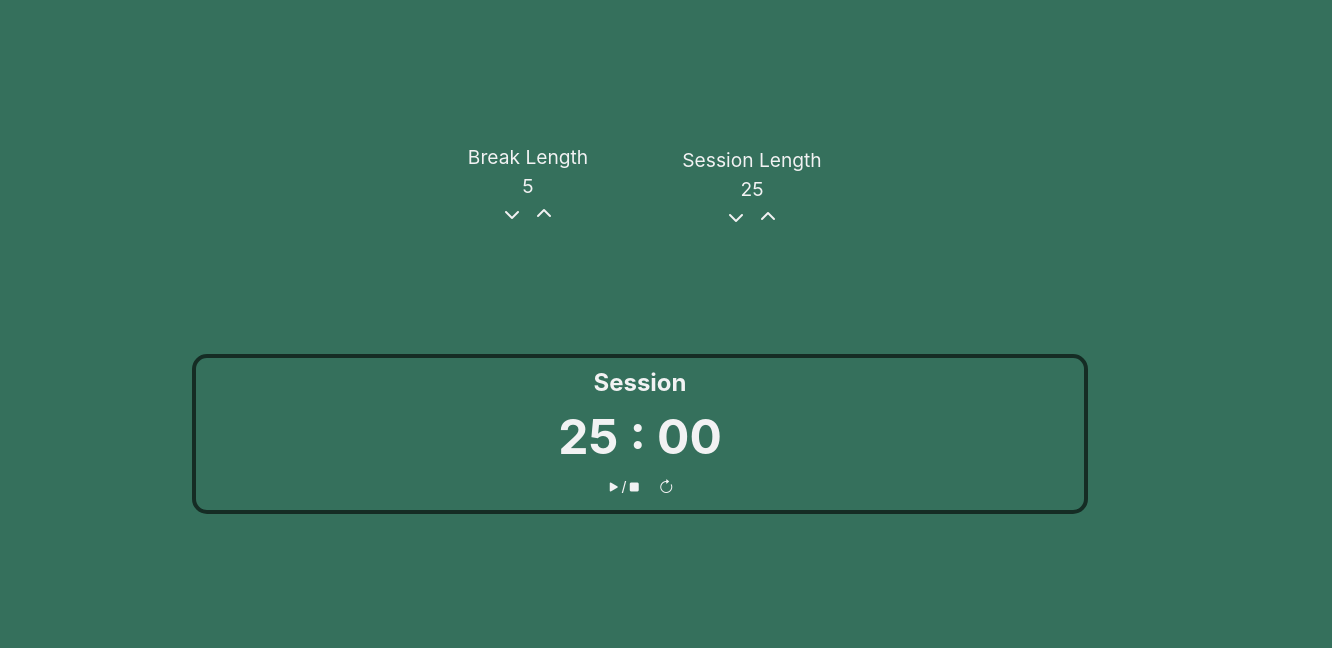
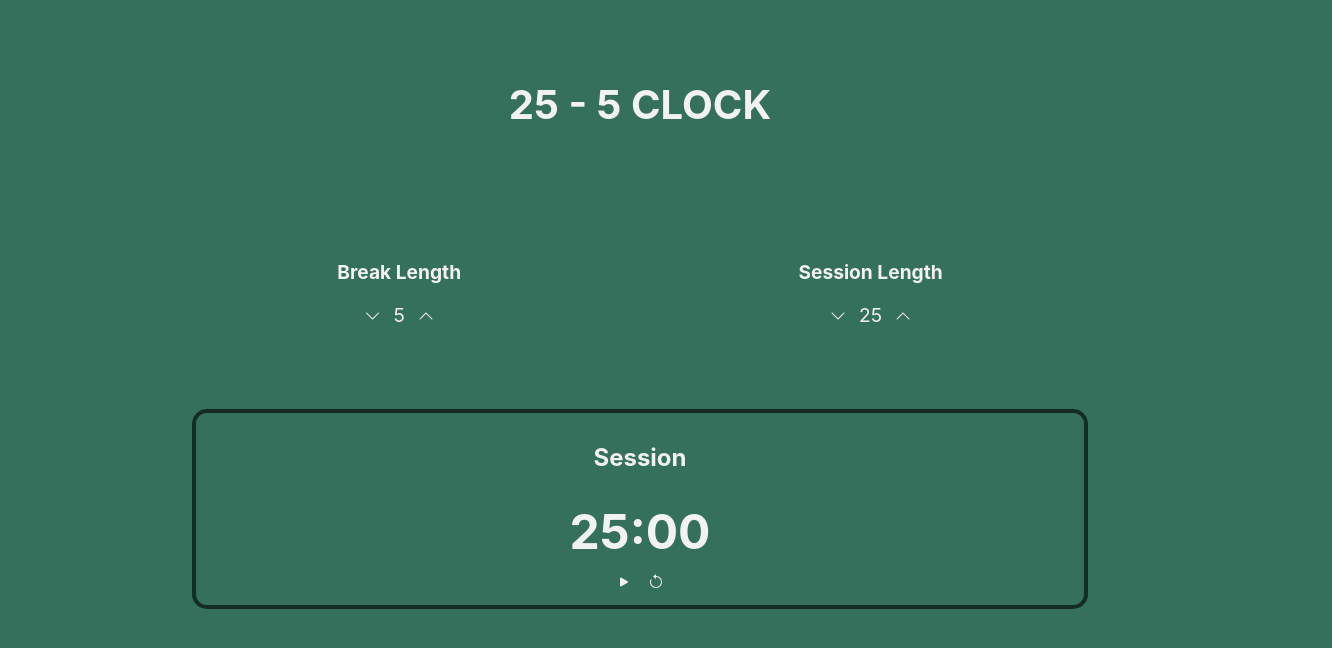
Before and after one commit to lucky7luc/25-5-clock, a React (Create React App) app: page / in a window 1280 px wide. Shown: the top 648 px of the page, 1332 px wide, since content can reach past the window. Built offline with nearby package versions, Linux system fonts and the light colour scheme.

Commit message:
last commit - finished 25-5-clock

```diff
--- a/package.json
+++ b/package.json
@@ -9,6 +9,7 @@
     "@testing-library/react": "^13.4.0",
     "@testing-library/user-event": "^13.5.0",
     "bootstrap": "^5.3.3",
+    "bootstrap-icons": "^1.11.3",
     "react": "^18.3.1",
     "react-dom": "^18.3.1",
     "react-redux": "^9.1.2",
--- a/src/App.css
+++ b/src/App.css
@@ -1,33 +1,29 @@
 body{
+  text-align: center;
   background-color: rgb(53, 112, 92);
   color: rgb(242, 242, 243);
 }
 
+h1 {
+  font-size: 2.5rem;
+  margin-top: 10vh;
+}
+
 .timer {
-  text-align: center;
   border: solid 4px rgba(0, 0, 0, 0.604);
-  margin: 0 15vw;
+  margin: 10vh 15vw;
   padding: 10px;
   border-radius: 15px;
 }
 
-.break-session-length {
-  text-align: center;
-  margin: 50px;
+.lengths {
   padding: 10px;
-  border-radius: 5px;
 }
 
-.break-container {
-  position: relative;
-  top: 5.3em;
-  right: 7em;
-}
-
-.session-container {
-  position: relative;
-  bottom: 4em;
-  left: 7em;
+.break-session-container {
+  display: flex;
+  justify-content: space-evenly;
+  margin-top: 7em;
 }
 
 #break-label {
--- a/src/App.js
+++ b/src/App.js
@@ -1,156 +1,142 @@
+import './App.css';
 import React, {Component} from 'react';
-import {Provider, connect} from 'react-redux';
-import './App.css';
 import { configureStore } from '@reduxjs/toolkit';
-import 'bootstrap/dist/js/bootstrap.bundle.min.js';
-import '@fortawesome/fontawesome-free/css/all.min.css';
+import { Provider, connect } from 'react-redux';
+import 'bootstrap-icons/font/bootstrap-icons.css';
 
+//Redux
+const defaultState = {
+  break: 5,
+  session: 25,
+  sessionMode: true,
+};
 
-// Redux
+const INC_BREAK = "INC_BREAK";
 const DEC_BREAK = "DEC_BREAK";
-const INC_BREAK = "INC_BREAK";
+const INC_SESSION = "INC_SESSION";
 const DEC_SESSION = "DEC_SESSION";
-const INC_SESSION = "INC_SESSION";
 const CHANGE_MODE = "CHANGE_MODE";
 const RESET = "RESET";
 
-const defaultState = {
-  break: 5,
-  session: 25,
-  sessionMode: true
-};
-
 const reducer = (state = defaultState, action) => {
   switch(action.type){
+    case INC_BREAK:
+      return {
+        ...state,
+        break: state.break < 60 ? state.break + 1 : state.break};
     case DEC_BREAK:
       return {
         ...state,
-          break: state.break - 1
-        };
-      case INC_BREAK:
+        break: state.break > 1 ? state.break - 1 : state.break};
+    case INC_SESSION:
       return {
         ...state,
-          break: state.break + 1
-        };
+        session: state.session < 60 ? state.session + 1 : state.session};
     case DEC_SESSION:
       return {
         ...state,
-          session: state.session - 1
-        };
-      case INC_SESSION:
-          return {
-            ...state,
-            session: state.session + 1
-        };
+        session: state.session > 1 ? state.session - 1 : state.session};
     case CHANGE_MODE:
       return {
         ...state,
-          sessionMode: !state.sessionMode
-        };
+        sessionMode: !state.sessionMode};
     case RESET:
       return {
-          ...defaultState
-        };
+        ...defaultState};
     default:
       return state
   };
-}
+};
 
 const store = configureStore({ reducer });
 
+const incBreakAction = () => ({type: INC_BREAK});
 const decBreakAction = () => ({type: DEC_BREAK});
-const incBreakAction = () => ({type: INC_BREAK});
+const incSessionAction = () => ({type: INC_SESSION});
 const decSessionAction = () => ({type: DEC_SESSION});
-const incSessionAction = () => ({type: INC_SESSION});
 const changeModeAction = () => ({type: CHANGE_MODE});
 const resetAction = () => ({type: RESET});
 
 
-// React
-class Break extends Component{
+//React
+
+class Break extends Component {
   constructor(props){
     super(props);
-    this.breakDecrement = this.breakDecrement.bind(this);
-    this.breakIncrement = this.breakIncrement.bind(this);
-  }
+    this.incBreak = this.incBreak.bind(this);
+    this.decBreak = this.decBreak.bind(this);
+  };
 
-  breakDecrement(){
-    if(this.props.break > 1){
-    this.props.decBreakActionCall();
-    }
-  }
+  incBreak(){
+    if (this.props.break < 60 ) {
+    this.props.incBreakActionCall(); };
+  };
 
-  breakIncrement(){
-    if(this.props.break < 60){
-    this.props.incBreakActionCall();
-    }
-  }
+  decBreak(){
+    if (this.props.break > 1 ) {
+    this.props.decBreakActionCall(); };
+  };
 
-  render(){
-    return (
-      <div className="break-session-length">
-        <div className="break-container">
-       <span id="break-label">Break Length</span>
-       <div id="break-length">{this.props.break}</div>
-        <button id="break-decrement" onClick={this.breakDecrement}><i class="fas fa-chevron-down"></i>
-</button>
-        <button id="break-increment" onClick={this.breakIncrement}><i class="fas fa-chevron-up"></i>
-</button>
-        </div>
+  render() {
+    return(
+      <div className='lenghts'>
+        <h3 id='break-label'>Break Length</h3>
+        <button id='break-decrement' onClick={this.decBreak}><i className='bi bi-chevron-down'></i></button>
+        <span id='break-length'>{this.props.break}</span>
+        <button id='break-increment' onClick={this.incBreak}><i className='bi bi-chevron-up'></i></button>
       </div>
     );
-  }
-}
+  };
+};
 
-class Session extends Component{
+class Session extends Component {
   constructor(props){
     super(props);
-    this.sessionDecrement = this.sessionDecrement.bind(this);
-    this.sessionIncrement = this.sessionIncrement.bind(this);
-  }
+    this.incSession = this.incSession.bind(this);
+    this.decSession = this.decSession.bind(this);
+  };
 
-  sessionDecrement(){
-    if(this.props.session > 1){
-    this.props.decSessionActionCall();
-    }
-  }
+  incSession(){
+    if (this.props.session < 60 ) {
+    this.props.incSessionActionCall();};
+  };
 
-  sessionIncrement(){
-    if(this.props.session < 60){
-    this.props.incSessionActionCall();
-    }
-  }
+  decSession(){
+    if (this.props.session > 1 ) {
+    this.props.decSessionActionCall();};
+  };
 
-  render(){
-    return (
-      <div className="break-session-length">
-        <div className="session-container">
-       <span id="session-label">Session Length</span>
-       <div id="session-length">{this.props.session}</div>
-       <button id="session-decrement" onClick={this.sessionDecrement}><i class="fas fa-chevron-down"></i>
-</button>
-       <button id="session-increment" onClick={this.sessionIncrement}><i class="fas fa-chevron-up"></i>
-</button>
-       </div>
+  render() {
+    return(
+      <div className='lenghts'>
+        <h3 id='session-label'>Session Length</h3>
+        <button id='session-decrement' onClick={this.decSession}><i className='bi bi-chevron-down'></i></button>
+        <span id='session-length'>{this.props.session}</span>
+        <button id='session-increment' onClick={this.incSession}><i className='bi bi-chevron-up'></i></button>
       </div>
     );
-  }
-}
+  };
+};
 
-class Timer extends Component{
+class Timer extends Component {
   constructor(props){
     super(props);
     this.state = {
-      currentTime: `${this.props.session} : 00`,
-      timerStarted: false,
+      mode: this.props.sessionMode ? "Session" : "Break",
+      currentTime: `${this.props.session}:00`,
       timerInterval: null,
-      mode: this.props.sessionMode ? "Session" : "Break",
-    }
+      timerIsRunning: false,
+      count: 1
+    };
+
     this.reset = this.reset.bind(this);
-    this.startOrStopTimer = this.startOrStopTimer.bind(this);
+    this.startOrStop = this.startOrStop.bind(this);
     this.updateState = this.updateState.bind(this);
-    this.handleTimerEnd = this.handleTimerEnd.bind(this);
-  }
+    this.switchMode = this.switchMode.bind(this);
+    this.playAlarm = this.playAlarm.bind(this);
+    this.runTimer = this.runTimer.bind(this);
+   // this.disableButtons = this.disableButtons.bind(this);
+  };
 
   componentDidMount() {
     this.unsubscribe = store.subscribe(this.updateState);
@@ -158,150 +144,184 @@ class Timer extends Component{
 
   componentWillUnmount() {
     this.unsubscribe();
+    clearInterval(this.state.timerInterval);
   }
 
   updateState() {
     const state = store.getState();
     const mode = state.sessionMode ? "Session" : "Break";
     const time = state.sessionMode ? state.session : state.break;
+    const formattedTime = ('0' + time).slice(-2)
     this.setState({
       mode: mode,
-      currentTime: `${time} : 00`
+      currentTime: `${formattedTime}:00`
     });
   }
 
   reset(){
+    clearInterval(this.state.timerInterval);
     this.props.resetActionCall();
-    if(this.state.timerInterval){
-      clearInterval(this.state.timerInterval)
-    }
+    setTimeout(()=>{
     this.setState({
-      timerStarted: false,
+      mode: this.props.sessionMode ? "Session" : "Break",
+      timerIsRunning: false,
       timerInterval: null,
-      mode: "Session"
+      count: 1
+    });}, 0)
+    const audio = document.getElementById("beep");
+    audio.currentTime = 0;
+    audio.pause();
+  };
+
+  switchMode() {
+    clearInterval(this.state.timerInterval);
+    this.props.changeModeActionCall();
+
+    setTimeout(() => {
+    const state = store.getState();
+    const newMode = state.sessionMode ? "Session" : "Break";
+    const time = state.sessionMode ? state.session : state.break;
+    const formattedTime = ('0' + time).slice(-2);
+
+    this.setState({
+      mode: newMode,
+      currentTime: `${formattedTime}:00`,
+      count: 1,
     });
+
+    this.runTimer();
+  }, 0);
+  };
+
+  playAlarm(){
+    const audio = document.getElementById("beep");
+    audio.currentTime = 0;
+    audio.play().catch((e)=> {
+      console.log("Error playing audio: " + e);
+    });
+    setTimeout(() =>{
+      audio.currentTime = 0;
+      audio.pause();
+    }, 3000)
   }
 
-  handleTimerEnd(){
-    //let alarm = new Audio('alarm.mp3');
-    //alarm.play();
-    console.log("helloo");
 
+  runTimer() {
+    if(this.state.timerInterval !== null) {
       clearInterval(this.state.timerInterval);
-    this.setState({
-      timerStarted: false,
-      timerInterval: null,
-    });
-
-    if (this.props.sessionMode) {
-      this.props.changeModeActionCall();  // Wechsel zum Break-Modus
-      this.setState({
-        mode: "Break",
-        currentTime: `${this.props.break} : 00`,
-        timerStarted: false,
-      });
-      this.startOrStopTimer();  // Startet den Break-Timer
-    } else {
-      this.reset();  // Reset nach Beendigung des Breaks
-      this.startOrStopTimer();
-    }
     }
 
-  startOrStopTimer(){
+    let [minutes, seconds] = this.state.currentTime.split(":").map(Number);
+    let totMiliseconds = (minutes * 60 + seconds) * 1000;
 
-    if(!this.state.timerStarted){
-      let startTime = new Date().getTime();
-      let sessionTime = this.props.session * 1000 * 60;
-      let endtime = startTime + sessionTime;
+    const timeInterval = setInterval(() => {
+        let timeLeft = totMiliseconds - (1000 * this.state.count);
+      if (timeLeft >= 0) {
+        let newMinutes = Math.floor(timeLeft/(1000 *60));
+        let formattedMinutes = ('0' + newMinutes).slice(-2);
+        let newSeconds = Math.floor((timeLeft/1000) % 60);
+        let formattedSeconds = ('0' + newSeconds).slice(-2);
 
-      const timerInterval = setInterval(() => {
-        let timeLeft = endtime - new Date().getTime();
+        let text = `${formattedMinutes}:${formattedSeconds}`;
 
-        console.log(timeLeft);
-
-        if(timeLeft > 0){
-          let minutes = Math.floor(timeLeft / (1000 * 60));
-          let seconds = Math.round((timeLeft / 1000) % 60);
-          let text = ('0' + minutes).slice(-2) + ' : ' + ('0' + seconds).slice(-2);
-
-          this.setState({
+        this.setState((prevState)=>({
          currentTime: text,
-          });
+         count: prevState.count +1,
+        }));
+      } else {
+        this.playAlarm();
+        clearInterval(this.state.timerInterval);
+        this.switchMode();
       }
     }, 1000);
 
-      this.handleTimerEnd();
+    this.setState({
+      timerInterval: timeInterval
+    });
+  };
 
+  //disables Buttons, when the timer is running, not activated due to FCC test errors
+  /*disableButtons(){
+    if(!this.state.timerIsRunning){
+      document.getElementById("break-decrement").disabled = true;
+      document.getElementById("break-increment").disabled = true;
+      document.getElementById("session-decrement").disabled = true;
+      document.getElementById("session-increment").disabled = true;
+    } else {
+      document.getElementById("break-decrement").disabled = false;
+      document.getElementById("break-increment").disabled = false;
+      document.getElementById("session-decrement").disabled = false;
+      document.getElementById("session-increment").disabled = false;
+    }
+  }*/
+
+  startOrStop(){
+   // this.disableButtons();
+    if(!this.state.timerIsRunning){
+      this.runTimer();
       this.setState({
-        timerStarted: true,
-        timerInterval: timerInterval
+        timerIsRunning: true,
+        count: 1,
       });
     } else {
       clearInterval(this.state.timerInterval);
       this.setState({
-        timerStarted: false,
-        timerInterval: null
-      });
-    }
-
-  }
-
-  render(){
-    return (
-      <div className="timer">
-       <span id="timer-label">{this.state.mode}</span>
-       <div id="time-left">{this.state.currentTime}</div>
-       <button id="start_stop" onClick={this.startOrStopTimer}><i class="bi bi-play-fill"></i>
-/<i class="bi bi-stop-fill"></i>
-</button>
-       <button id="reset" onClick={this.reset}><i class="bi bi-arrow-clockwise"></i>
-</button>
-      </div>
-    );
+        timerIsRunning: false,
+        timerInterval: null,
+        count: 1,
+      })
     }
   }
 
+  render() {
+    return(
+      <div className='timer'>
+        <h2 id='timer-label'>{this.state.mode}</h2>
+        <div id="time-left">{this.state.currentTime}</div>
+        <button id='start_stop' onClick={this.startOrStop}>{this.state.timerIsRunning ? (<i className='bi bi-pause-fill'></i>) : (<i className='bi bi-play-fill'></i>)}</button>
+        <button id='reset' onClick={this.reset}><i className='bi bi-arrow-counterclockwise'></i></button>
+        <audio id='beep' src='https://cdn.freecodecamp.org/testable-projects-fcc/audio/BeepSound.wav' ></audio>
+      </div>
+    );
+  };
+};
 
-// React-Redux
-const mapStateToProps = (state) => {
-  return {
+//React Redux
+
+const mapStateToProps = (state) => ({
   break: state.break,
   session: state.session,
-    sessionMode: state.sessionMode
-  }
-}
+  sessionMode: state.sessionMode,
+});
 
 const mapDispatchToProps = (dispatch) => {
   return {
+    incBreakActionCall: function(){dispatch(incBreakAction())},
     decBreakActionCall: function(){dispatch(decBreakAction())},
-    incBreakActionCall: function(){dispatch(incBreakAction())},
+    incSessionActionCall: function(){dispatch(incSessionAction())},
     decSessionActionCall: function(){dispatch(decSessionAction())},
-    incSessionActionCall: function(){dispatch(incSessionAction())},
     changeModeActionCall: function(){dispatch(changeModeAction())},
-    resetActionCall: function(){dispatch(resetAction())}
-    }
-  }
+    resetActionCall: function(){dispatch(resetAction())},
+  };
+};
 
-
-const ConnectedBreak = connect(mapStateToProps, mapDispatchToProps)(Break);
-const ConnectedSession = connect(mapStateToProps, mapDispatchToProps)(Session);
-const ConnectedTimer = connect(mapStateToProps, mapDispatchToProps)(Timer);
+const ConnectedBreak = connect(mapStateToProps,mapDispatchToProps)(Break);
+const ConnectedSession = connect(mapStateToProps,mapDispatchToProps)(Session);
+const ConnectedTimer = connect(mapStateToProps,mapDispatchToProps)(Timer);
 
 class App extends Component{
-
-  constructor(props){
-    super(props);
-  }
-
   render(){
     return (
       <Provider store={store}>
+        <h1>25 - 5 CLOCK</h1>
+        <div className='break-session-container'>
           <ConnectedBreak />
           <ConnectedSession />
+        </div>
         <ConnectedTimer />
       </Provider>
     );
-  }
-}
+  };
+};
 
 export default App;
```
Also changed, not shown: 2 other files (tests, documents, lock files or other folders). Lines whose indentation alone changed are shown as unchanged.
